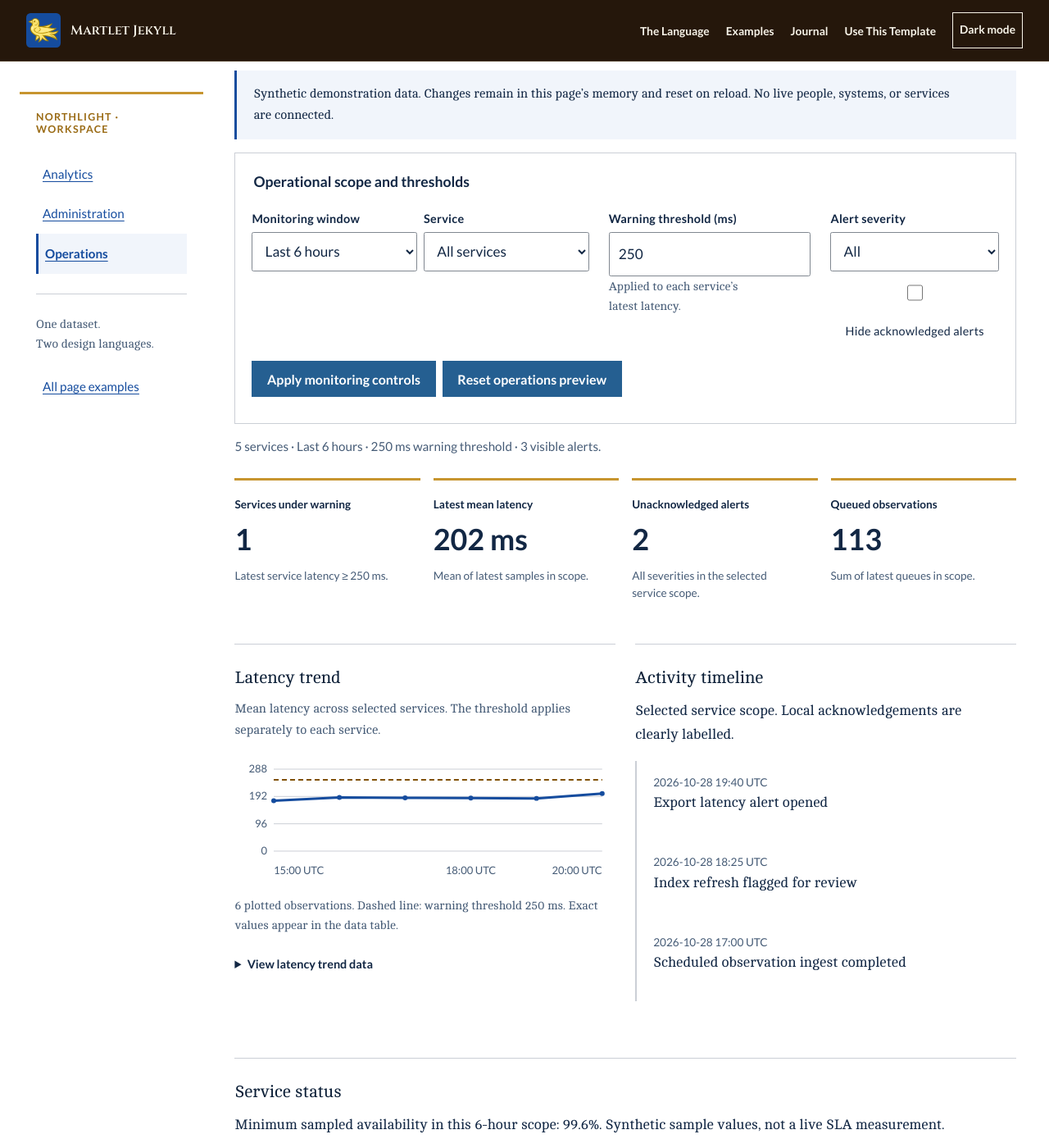
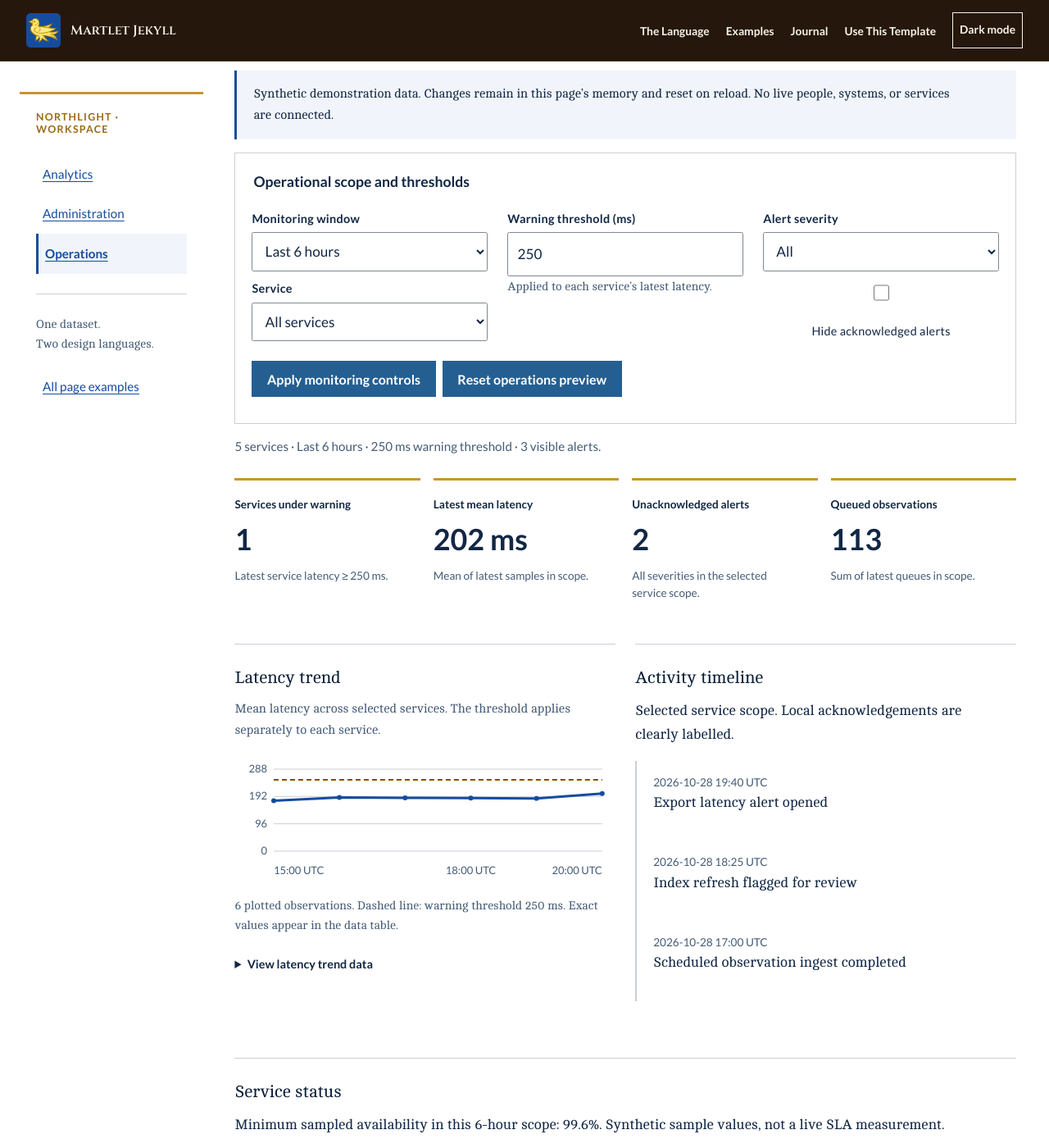
Before and after one commit to martletdesign/jekyll, a Jekyll site: the page built from examples/dashboard-operations.html, in a window 1280 px wide and 1400 px high, scrolled down 251 px. Shown: the whole window at 82% size. Built offline with Jekyll 4.4.1, drawn with Linux system fonts in a browser that asks for light colours.

Commit message:
Let dashboard field groups adapt to enlarged root text

```diff
--- a/assets/css/dashboard-family.css
+++ b/assets/css/dashboard-family.css
@@ -10,12 +10,10 @@
 
 /* Related fields share a small gap; different filter scopes remain groups.
    The existing wide working canvas, native controls and chart layout stay. */
-.dash-controls--relationships { grid-template-columns:minmax(0,3fr) minmax(10rem,1fr); gap:var(--martlet-group-gap,1.5rem); }
+.dash-controls--relationships { grid-template-columns:repeat(auto-fit,minmax(min(100%,15rem),1fr)); gap:var(--martlet-group-gap,1.5rem); }
 .dash-control-group { min-width:0; }
-.dash-control-group--period,.dash-control-group--monitoring { display:grid; grid-template-columns:repeat(3,minmax(0,1fr)); gap:var(--martlet-field-gap,.5rem); }
-.dash-control-group--monitoring { grid-template-columns:repeat(2,minmax(0,1fr)); }
+.dash-control-group--period,.dash-control-group--monitoring { display:grid; grid-template-columns:repeat(auto-fit,minmax(min(100%,10rem),1fr)); gap:var(--martlet-field-gap,.5rem); }
 .dash-control-group > div { min-width:0; }
-.dash-app[data-dashboard="operations"] .dash-controls--relationships { grid-template-columns:minmax(0,2fr) minmax(0,1.2fr) minmax(0,1fr); }
 .dash-directory-commands { display:flex; flex-wrap:wrap; align-items:center; justify-content:space-between; gap:var(--martlet-group-gap,1.5rem); }
 @media(max-width:64rem) { .dash-controls--relationships,.dash-app[data-dashboard="operations"] .dash-controls--relationships { grid-template-columns:1fr; } }
 @media(max-width:42rem) { .dash-control-group--period,.dash-control-group--monitoring { grid-template-columns:1fr; } }
```
Also changed, not shown: docs/qa/grammar-workspaces.md (+2 -0 lines).
